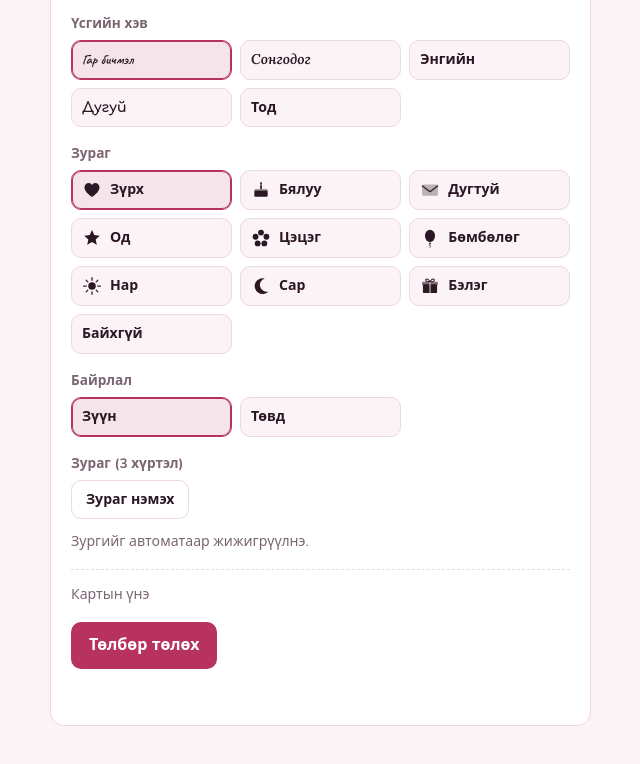
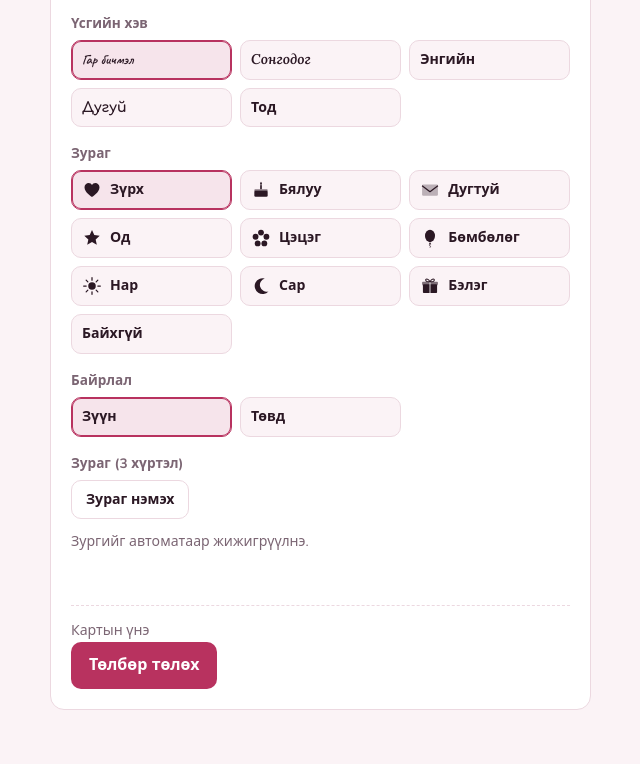
Before and after one commit to mnhbate57-blip/-., a website: page public/index.html in a window 1280 px wide. Shown: the part 1051-1815 px from the top of the page, without its empty margins (70-710 px from the left). Drawn offline with nearby package versions, Linux system fonts and the light colour scheme; no server answers.

Commit message:
Update index.html
UPDATE

```diff
--- a/public/index.html
+++ b/public/index.html
@@ -50,12 +50,14 @@
         <div class="picked" id="picked"></div>
         <div class="note" id="media-note" role="status">Зургийг автоматаар жижигрүүлнэ.</div>
       </div>
-      <div class="price-line">
-        <span class="note">Картын үнэ</span>
-        <span class="price" id="price">…</span>
+      <div class="status" id="status" role="status"></div>
+      <div class="actionbar">
+        <div class="price-line">
+          <span class="note">Картын үнэ</span>
+          <span class="price" id="price">…</span>
+        </div>
+        <button type="submit" class="btn" id="pay-btn">Төлбөр төлөх</button>
       </div>
-      <div><button type="submit" class="btn" id="pay-btn">Төлбөр төлөх</button></div>
-      <div class="status" id="status" role="status"></div>
     </form>
     <div class="preview-wrap">
       <span class="preview-label">Урьдчилан харах</span>
```
